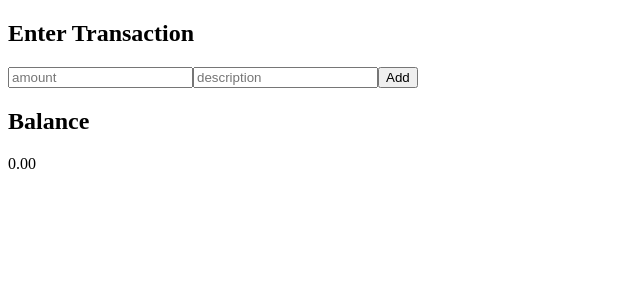
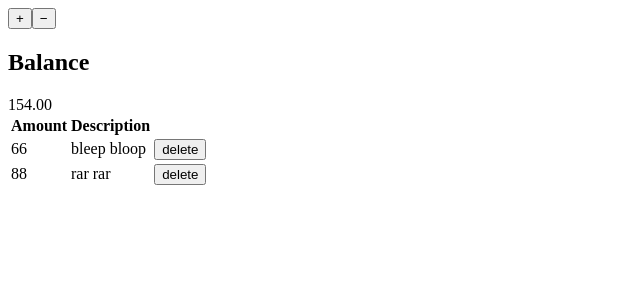
Before and after one commit to sareg0/budget-app, a React app: page / in a window 1280 px wide. Shown: the top 300 px of the page, without its empty margins (0-640 px from the left). Built offline with nearby package versions, Linux system fonts and the light colour scheme.

Commit message:
adds transaction table and transaction type chooser

```diff
--- a/src/components/App.js
+++ b/src/components/App.js
@@ -1,19 +1,34 @@
 import React from 'react'
 import Balance from './Balance'
-import TransactionForm from './TransactionForm'
+import TransactionTable from './TransactionTable'
+import TransactionChooser from './TransactionChooser'
 
 export default class App extends React.Component {
   constructor(props) {
     super(props)
     this.state = {
-      transactions: []
+      transactions: [{
+        amount: 66,
+        description: 'bleep bloop'
+      }, {
+        amount: 88,
+        description: 'rar rar'
+      }]
     }
 
     this.addTransaction = this.addTransaction.bind(this)
+    this.deleteTransaction = this.deleteTransaction.bind(this)
   }
 
-  addTransaction(value) {
-    const transactions = [...this.state.transactions, value]
+  addTransaction(transaction) {
+    const transactions = [...this.state.transactions, transaction]
+    console.log("app transactions", transactions)
+    this.setState({ transactions })
+  }
+
+  deleteTransaction(transactionIndex) {
+    const transactions = this.state.transactions
+    transactions.splice(transactionIndex, 1)
     this.setState({ transactions })
   }
 
@@ -26,11 +41,13 @@ export default class App extends React.Component {
   }
 
   render() {
-    console.log(this.state.transactions)
     return (
       <div>
-        <TransactionForm onSubmit={ this.addTransaction } />
+        <TransactionChooser onSubmit={ this.addTransaction } />
         <Balance value={ this.calculateBalance() } />
+        <TransactionTable
+          transactions={ this.state.transactions }
+          onDelete={ this.deleteTransaction } />
       </div>
     )
   }
--- /dev/null
+++ b/src/components/TransactionChooser.js
@@ -0,0 +1,47 @@
+import React from 'react'
+import TransactionForm from './TransactionForm'
+
+export default class TransactionChooser extends React.Component {
+  constructor (props) {
+    super(props)
+    this.state = {
+      form: null
+    }
+
+    this.handleSubmit = this.handleSubmit.bind(this)
+  }
+
+  handleSubmit (transaction) {
+    let amount = transaction.amount
+    if (this.state.form === 'negative') {
+      amount = amount * -1
+    }
+    this.props.onSubmit({ amount, description: transaction.description })
+    this.setState({ form: null })
+  }
+
+  render () {
+    if (this.state.form) {
+      return (
+        <div>
+          <TransactionForm
+            onSubmit={ this.handleSubmit } />
+          <button onClick={ () => this.setState({ form: null })}>
+            cancel
+          </button>
+        </div>
+      )
+    }
+
+    return (
+      <div>
+        <button onClick={ () => this.setState({ form: 'positive' }) }>
+          &#43;
+        </button>
+        <button onClick={ () => this.setState({ form: 'negative' }) }>
+          &#8722;
+        </button>
+      </div>
+    )
+  }
+}
--- a/src/components/TransactionForm.js
+++ b/src/components/TransactionForm.js
@@ -38,12 +38,14 @@ export default class TransactionForm extends React.Component {
           Enter Transaction
         </h2>
         <input
+          required
           placeholder="amount"
           type="number"
           name="amount"
           value={this.state.amount}
           onChange={this.handleInputChange} />
         <input
+          required
           placeholder="description"
           type="text"
           name="description"
--- /dev/null
+++ b/src/components/TransactionTable.js
@@ -0,0 +1,29 @@
+import React from 'react'
+
+export default class TransactionTable extends React.Component {
+
+  render() {
+    return (
+      <table>
+        <thead>
+          <tr>
+            <th scope="col">Amount</th>
+            <th scope="col">Description</th>
+          </tr>
+        </thead>
+        <tbody>
+          { this.props.transactions.map((transaction, index) => (
+            <tr key={index}>
+              <td>{ transaction.amount }</td>
+              <td>{ transaction.description }</td>
+              <td>
+                <button onClick={ () => this.props.onDelete(index) }>delete</button>
+              </td>
+            </tr>
+          ))}
+        </tbody>
+
+      </table>
+    )
+  }
+}
```
